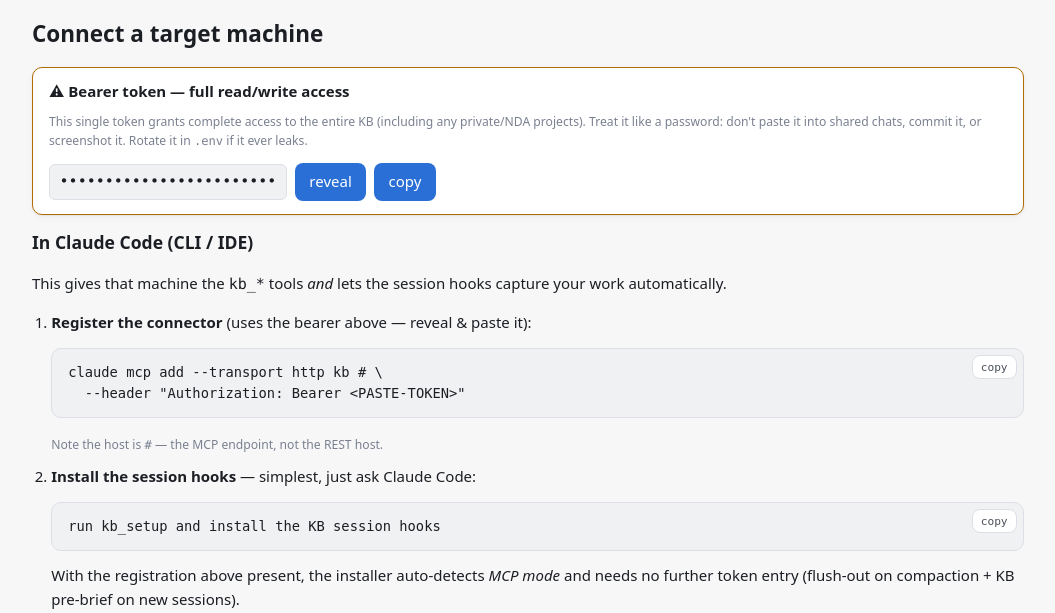
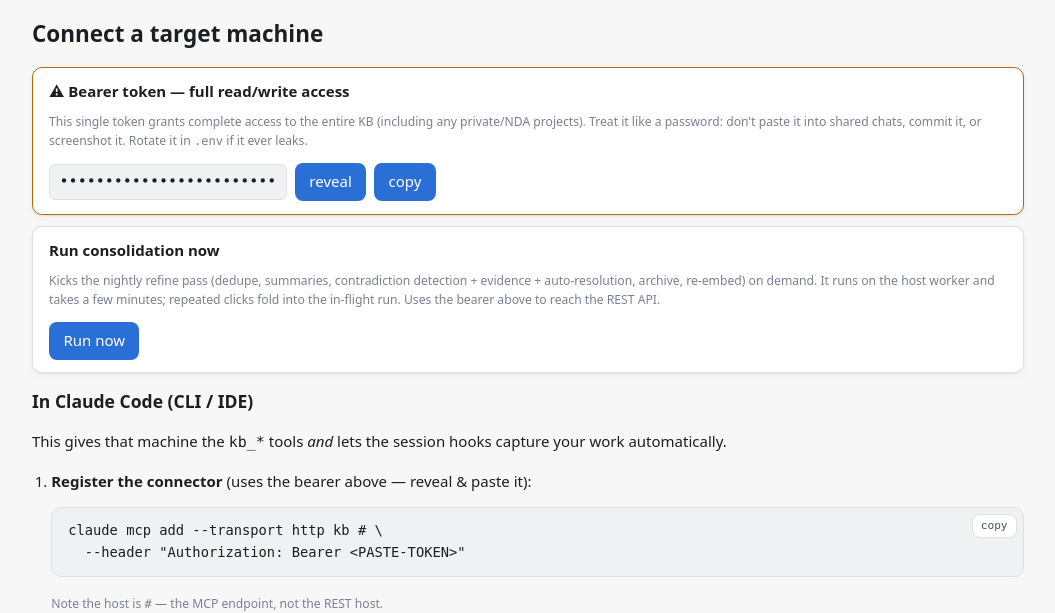
Before and after one commit to n3rd-bugs/knowledge-vault, a Python web app: template src/kbweb/templates/setup.html in a window 1280 px wide. Shown: the part 49-662 px from the top of the page, without its empty margins (112-1167 px from the left). Run offline with Jinja, Linux system fonts and the light colour scheme; the template is opened without the code that fills it: most values are stand-ins (such as "Sample title", 1, 10 or a date in 2020).

Commit message:
feat(web): 'run consolidation now' button on /setup
The web surface of the trigger. A button on /setup POSTs to the write-capable
REST API (cross-origin, bearer read from the token box already on the page),
then polls GET /api/consolidate every 5s until the run is done/failed, showing
live status. Shown only when a REST endpoint is configured (kb_public_rest_url);
hidden otherwise since there'd be nowhere to POST.

The web UI itself stays read-only (Invariant 11): kbweb imports no write
function and serves only GET — the write happens in the REST service the button
calls. Repeated clicks fold into the in-flight run (server-side dedupe).

Tests (+2): button present with data-rest when REST configured, absent without.
275 green.

Co-Authored-By: Claude Opus 4.8 <noreply@anthropic.com>

```diff
--- a/src/kbweb/static/app.js
+++ b/src/kbweb/static/app.js
@@ -68,4 +68,46 @@
       });
     });
   }
+
+  /* 4. Setup page: "run consolidation now" — POST to the write-capable REST API
+     (cross-origin, bearer from the token box), then poll status until terminal.
+     Keeps the web UI itself read-only: the write happens in the REST service. */
+  var cbtn = document.getElementById("consolidate-btn");
+  if (cbtn && tok) {
+    var restBase = cbtn.getAttribute("data-rest");
+    var statusEl = document.getElementById("consolidate-status");
+    var tokSecret = tok.getAttribute("data-secret") || "";
+    var timer = null;
+    function auth() { return { Authorization: "Bearer " + tokSecret }; }
+    function show(st) {
+      if (!st) { statusEl.textContent = "no run recorded"; return null; }
+      statusEl.textContent = "run #" + st.id + " (" + st.requested_by + "): " + st.status;
+      return st.status;
+    }
+    function poll() {
+      fetch(restBase + "/api/consolidate", { headers: auth() })
+        .then(function (r) { return r.json(); })
+        .then(function (d) {
+          var s = show(d.status);
+          if (s === "done" || s === "failed") {
+            clearInterval(timer); timer = null; cbtn.disabled = false;
+          }
+        })
+        .catch(function () { /* transient — keep polling */ });
+    }
+    cbtn.addEventListener("click", function () {
+      cbtn.disabled = true;
+      statusEl.textContent = "requesting…";
+      fetch(restBase + "/api/consolidate", { method: "POST", headers: auth() })
+        .then(function (r) { return r.json(); })
+        .then(function (d) {
+          show(d.status);
+          if (!timer) timer = setInterval(poll, 5000);
+        })
+        .catch(function (e) {
+          statusEl.textContent = "error: could not reach the REST API (" + e + ")";
+          cbtn.disabled = false;
+        });
+    });
+  }
 })();
--- a/src/kbweb/templates/setup.html
+++ b/src/kbweb/templates/setup.html
@@ -15,6 +15,18 @@
     <button id="token-copy" class="copy-btn" type="button">copy</button>
   </div>
 </div>
+
+{% if rest_url %}
+<div class="card">
+  <h4 style="margin:.1rem 0 .3rem">Run consolidation now</h4>
+  <p class="prov">Kicks the nightly refine pass (dedupe, summaries, contradiction
+    detection + evidence + auto-resolution, archive, re-embed) on demand. It runs
+    on the host worker and takes a few minutes; repeated clicks fold into the
+    in-flight run. Uses the bearer above to reach the REST API.</p>
+  <button id="consolidate-btn" class="copy-btn" type="button" data-rest="{{ rest_url }}">Run now</button>
+  <span id="consolidate-status" class="prov"></span>
+</div>
+{% endif %}
 
 <h3>In Claude Code (CLI / IDE)</h3>
 <p>This gives that machine the <span class="mono">kb_*</span> tools <em>and</em>
```
Also changed, not shown: tests/test_web_ui.py (+17 -0 lines).
